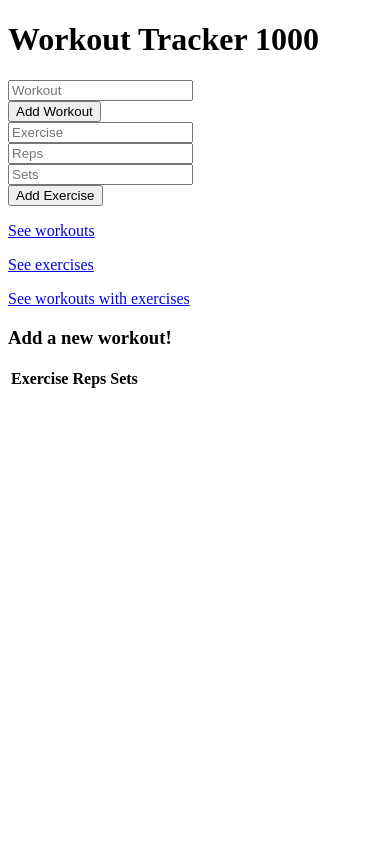
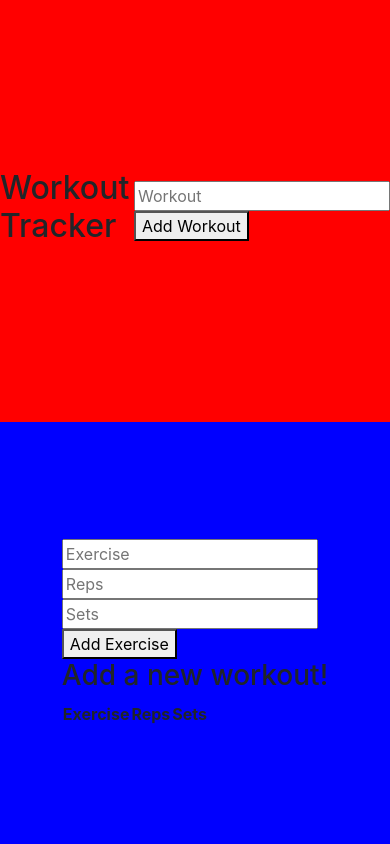
Before and after one commit to aarkitekkt/workout-tracker, a website: page public/index.html in a window 390 px wide. Drawn offline with nearby package versions, Linux system fonts and the light colour scheme; no server answers.

Commit message:
responsive split screen css

```diff
--- a/public/index.html
+++ b/public/index.html
@@ -5,17 +5,26 @@
     <meta charset="UTF-8">
     <meta name="viewport" content="width=device-width, initial-scale=1.0">
     <title>Workout Tracker</title>
+    <link rel="stylesheet" href="https://stackpath.bootstrapcdn.com/bootstrap/4.4.1/css/bootstrap.min.css"
+        integrity="sha384-Vkoo8x4CGsO3+Hhxv8T/Q5PaXtkKtu6ug5TOeNV6gBiFeWPGFN9MuhOf23Q9Ifjh" crossorigin="anonymous">
+    <link rel="stylesheet" href="./style.css">
 </head>
 
 <body>
-    <div id="wrapper">
-        <h1>Workout Tracker 1000</h1>
-
+    <div class="row no-gutters">
+        <div class="col-md-6 no-gutters">
+            <div class="leftside d-flex justify-content-center align-items-center">
+                <h2>Workout Tracker</h2>
                 <form id="workoutForm">
                     <input type="text" id="workout" placeholder="Workout" />
                     <br />
                     <button type="submit" id="addWorkout" name="action">Add Workout</button>
                 </form>
+            </div>
+        </div>
+        <div class="col-md-6 no-gutters">
+            <div class="rightside d-flex justify-content-center align-items-center">
+                <div id="container">
                     <form id="exerciseForm">
                         <input type="text" id="exercise" placeholder="Exercise" />
                         <br />
@@ -24,9 +33,7 @@
                         <input type="text" id="sets" placeholder="Sets" />
                         <br />
                         <button type="submit" id="addExercise" name="action">Add Exercise</button>
-            <p><a href="/api/workouts">See workouts</a></p>
-            <p><a href="/api/exercises">See exercises</a></p>
-            <p><a href="/api/getshredded">See workouts with exercises</a></p>
+
                     </form>
                     <div id="results">
                         <h3 id="workoutName">Add a new workout!</h3>
@@ -39,9 +46,13 @@
                             <tbody id="ExerciseTableBody">
                             </tbody>
                         </table>
+                    </div>
+                </div>
+            </div>
+        </div>
 
     </div>
-    </div>
+
     <script src="https://cdnjs.cloudflare.com/ajax/libs/jquery/3.2.1/jquery.min.js"></script>
     <script src="app.js"></script>
 </body>
--- a/public/style.css
+++ b/public/style.css
@@ -0,0 +1,18 @@
+.leftside, .rightside {
+    height: 50vh;
+    width: 100%;
+}
+
+@media screen and (min-width:768px) {
+    .leftside, .rightside {
+        height: 100vh;
+    }
+}
+
+.leftside {
+    background: red;
+}
+
+.rightside {
+    background: blue;
+}
```
Lines whose indentation alone changed are shown as unchanged.
